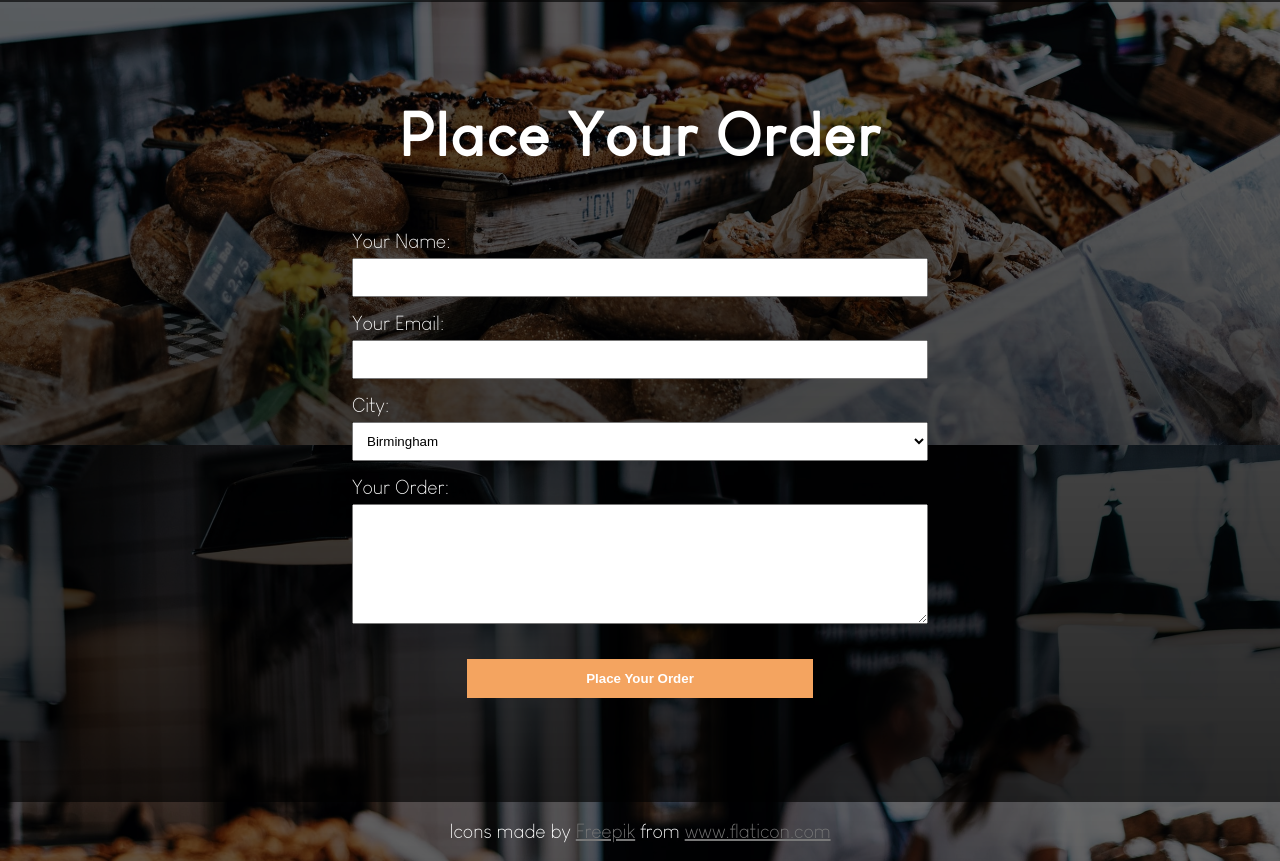
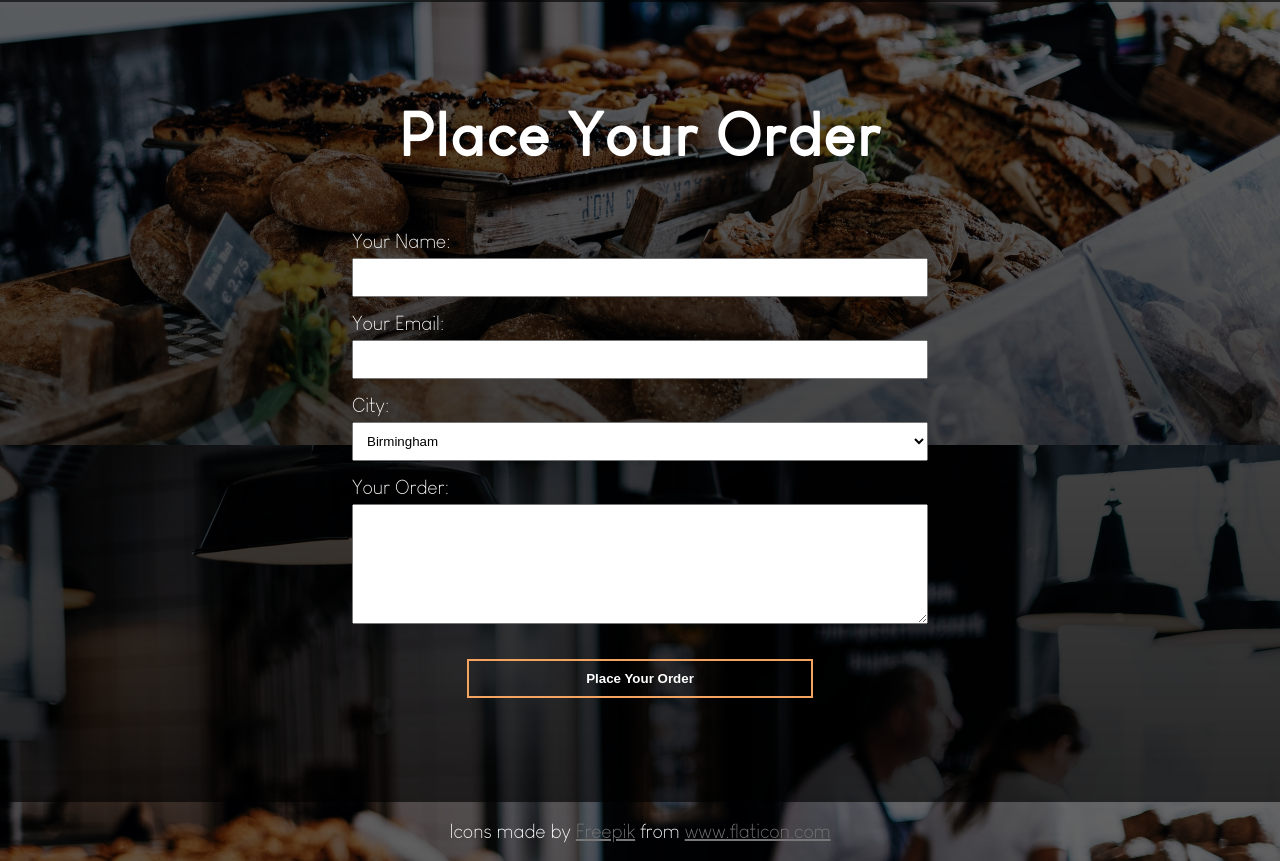
Before and after one commit to saskiab06/danish-bakery, a plain HTML site: page index.html in a window 1280 px wide. Shown: the part 2398-3259 px from the top of the page. Drawn offline with Linux system fonts and the light colour scheme.

Commit message:
Change submit button style

```diff
--- a/style.css
+++ b/style.css
@@ -258,9 +258,9 @@ p {
   width: 30%;
   padding: 10px;
   margin-top: 20px;
-  border: 2px solid transparent;
+  border: 2px solid sandybrown;
   color: white;
-  background-color: sandybrown;
+  background: transparent;
   transition: all 0.3s;
   font-weight: bold;
   cursor: pointer;
```
